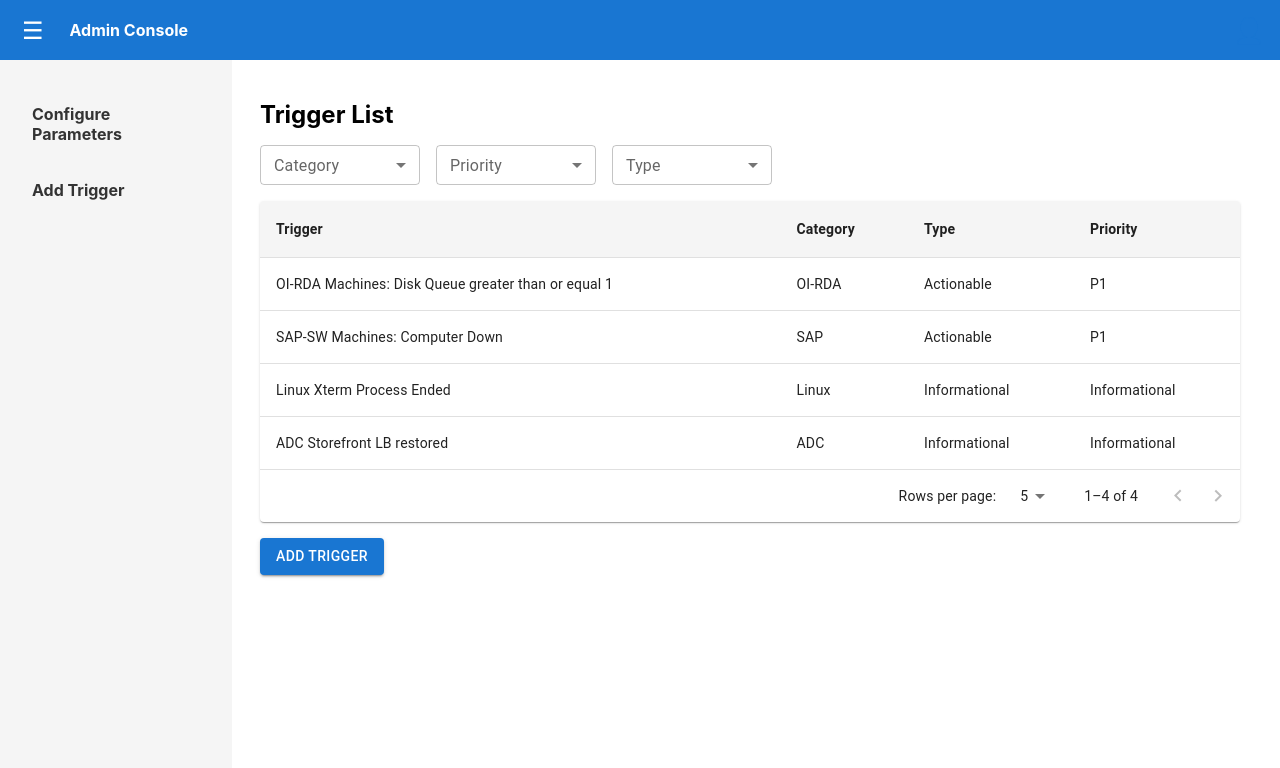
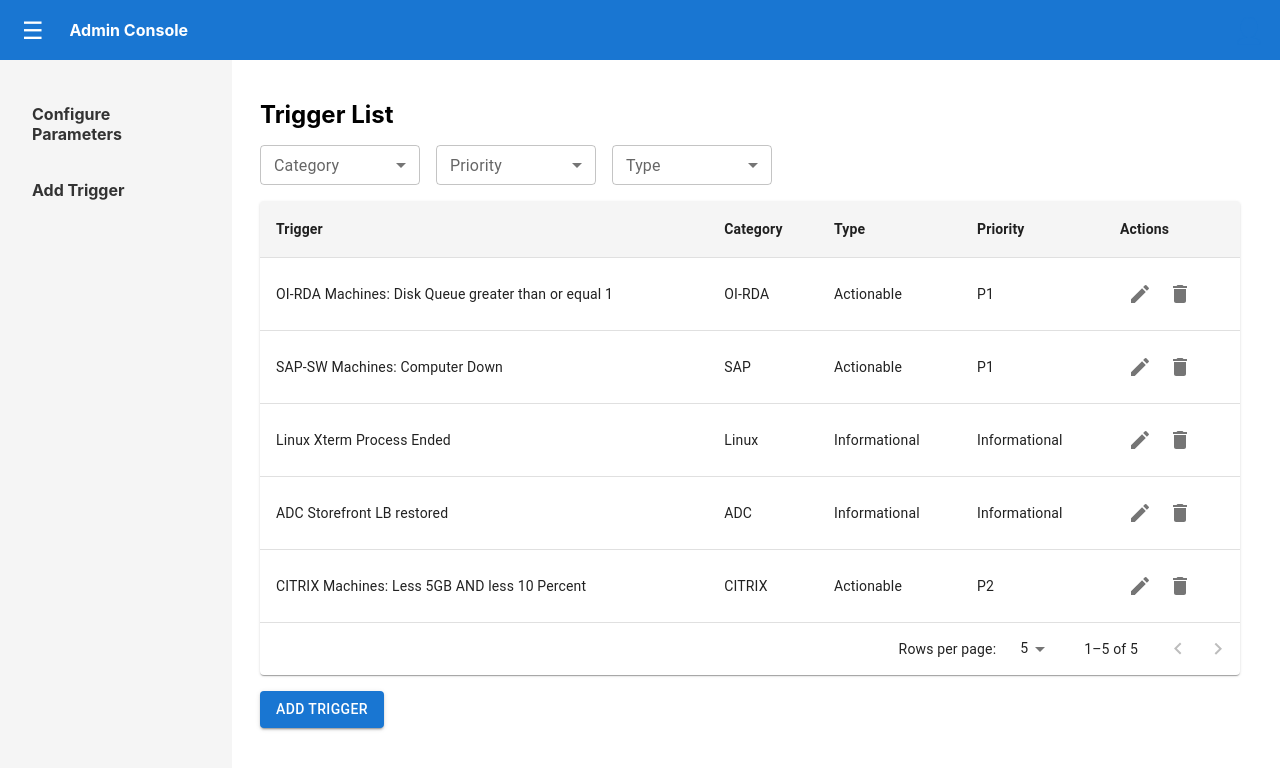
Before and after one commit to PulkitMathur2326/AdminConsole, a React (Vite) app: page /add-trigger in a window 1280 px wide. Shown: the top 768 px of the page. Built offline with nearby package versions, Linux system fonts and the light colour scheme.

Commit message:
Added edit and delete functionality

```diff
--- a/src/pages/AddTrigger.jsx
+++ b/src/pages/AddTrigger.jsx
@@ -13,19 +13,19 @@ import {
   Select,
   MenuItem,
   TablePagination,
+  IconButton,
 } from "@mui/material";
+import { Edit, Delete } from "@mui/icons-material";
 import TriggerDialog from "../components/TriggerDialog/TriggerDialog";
 import "./../styles/AddTrigger.scss";
 
 /** sanitize a trigger row to enforce business rules */
 const sanitize = (r) => {
   const row = { ...r };
-  // type default
   row.type = row.type === "Actionable" ? "Actionable" : "Informational";
   if (row.type === "Informational") {
     row.priority = "Informational";
   } else {
-    // actionable -> only P1 or P2 allowed, default to P1
     if (!["P1", "P2"].includes(row.priority)) row.priority = "P1";
   }
   return row;
@@ -33,16 +33,45 @@ const sanitize = (r) => {
 
 export default function AddTrigger() {
   const seed = [
-    { trigger: "OI-RDA Machines: Disk Queue greater than or equal 1", category: "OI-RDA", type: "Actionable", priority: "P1" },
-    { trigger: "SAP-SW Machines: Computer Down ", category: "SAP", type: "Actionable", priority: "1" },
-    { trigger: "Linux Xterm Process Ended ", category: "Linux", type: "Informational", priority: "Informational" },
-    { trigger: "ADC Storefront LB restored", category: "ADC", type: "Informational", priority: "Informational" },
+    {
+      trigger: "OI-RDA Machines: Disk Queue greater than or equal 1",
+      category: "OI-RDA",
+      type: "Actionable",
+      priority: "P1",
+    },
+    {
+      trigger: "SAP-SW Machines: Computer Down ",
+      category: "SAP",
+      type: "Actionable",
+      priority: "P1", // was "1", fixed by sanitize
+    },
+    {
+      trigger: "Linux Xterm Process Ended ",
+      category: "Linux",
+      type: "Informational",
+      priority: "Informational",
+    },
+    {
+      trigger: "ADC Storefront LB restored",
+      category: "ADC",
+      type: "Informational",
+      priority: "Informational",
+    },
+    {
+      trigger: "CITRIX Machines: Less 5GB AND less 10 Percent",
+      category: "CITRIX",
+      type: "Actionable",
+      priority: "P2",
+    }
   ];
 
   const [triggers, setTriggers] = useState(() => seed.map(sanitize));
 
   // dialog state
   const [openDialog, setOpenDialog] = useState(false);
+  const [editingIndex, setEditingIndex] = useState(null);
+  const [dialogInitial, setDialogInitial] = useState(null);
+  const [error, setError] = useState("");
 
   // filters
   const [filterCategory, setFilterCategory] = useState("");
@@ -80,13 +109,56 @@ export default function AddTrigger() {
     if (page > maxPage) setPage(0);
   }, [filtered.length, rowsPerPage, page]);
 
-  const paginated = filtered.slice(page * rowsPerPage, page * rowsPerPage + rowsPerPage);
+  const paginated = filtered.slice(
+    page * rowsPerPage,
+    page * rowsPerPage + rowsPerPage
+  );
 
+  /** Add or update trigger with validation */
   const handleDialogSave = (newRow) => {
     const sanitized = sanitize(newRow);
-    setTriggers((prev) => [sanitized, ...prev]); // add to top
-    // ensure page shows newest entry
-    setPage(0);
+
+    // duplicate check (trigger + category)
+    const duplicate = triggers.some(
+      (t, idx) =>
+        idx !== editingIndex &&
+        t.trigger.trim().toLowerCase() === sanitized.trigger.trim().toLowerCase() &&
+        t.category.trim().toLowerCase() === sanitized.category.trim().toLowerCase()
+    );
+
+    if (duplicate) {
+      setError("A trigger with this Trigger + Category already exists.");
+      return;
+    }
+
+    if (editingIndex !== null) {
+      const updated = [...triggers];
+      updated[editingIndex] = sanitized;
+      setTriggers(updated);
+      setEditingIndex(null);
+    } else {
+      setTriggers((prev) => [sanitized, ...prev]); // add new to top
+      setPage(0);
+    }
+
+    setDialogInitial(null);
+    setOpenDialog(false);
+    setError("");
+  };
+
+  const handleEdit = (index) => {
+    setEditingIndex(index);
+    setDialogInitial(triggers[index]);
+    setOpenDialog(true);
+    setError("");
+  };
+
+  const handleDelete = (index) => {
+    setTriggers((prev) => prev.filter((_, i) => i !== index));
+    if (editingIndex === index) {
+      setEditingIndex(null);
+      setDialogInitial(null);
+    }
   };
 
   return (
@@ -112,7 +184,11 @@ export default function AddTrigger() {
 
         <FormControl size="small" sx={{ minWidth: 160, mr: 2 }}>
           <InputLabel>Priority</InputLabel>
-          <Select value={filterPriority} label="Priority" onChange={(e) => setFilterPriority(e.target.value)}>
+          <Select
+            value={filterPriority}
+            label="Priority"
+            onChange={(e) => setFilterPriority(e.target.value)}
+          >
             <MenuItem value="">All</MenuItem>
             <MenuItem value="P1">P1</MenuItem>
             <MenuItem value="P2">P2</MenuItem>
@@ -122,13 +198,23 @@ export default function AddTrigger() {
 
         <FormControl size="small" sx={{ minWidth: 160 }}>
           <InputLabel>Type</InputLabel>
-          <Select value={filterType} label="Type" onChange={(e) => setFilterType(e.target.value)}>
+          <Select
+            value={filterType}
+            label="Type"
+            onChange={(e) => setFilterType(e.target.value)}
+          >
             <MenuItem value="">All</MenuItem>
             <MenuItem value="Informational">Informational</MenuItem>
             <MenuItem value="Actionable">Actionable</MenuItem>
           </Select>
         </FormControl>
       </div>
+
+      {error && (
+        <p style={{ color: "red", marginTop: "8px", fontSize: "0.9rem" }}>
+          {error}
+        </p>
+      )}
 
       <TableContainer component={Paper} sx={{ mt: 2 }}>
         <Table>
@@ -138,6 +224,7 @@ export default function AddTrigger() {
               <TableCell>Category</TableCell>
               <TableCell>Type</TableCell>
               <TableCell>Priority</TableCell>
+              <TableCell>Actions</TableCell>
             </TableRow>
           </TableHead>
 
@@ -147,13 +234,27 @@ export default function AddTrigger() {
                 <TableCell>{row.trigger}</TableCell>
                 <TableCell>{row.category}</TableCell>
                 <TableCell>{row.type}</TableCell>
-                <TableCell>{row.type === "Informational" ? "Informational" : row.priority}</TableCell>
+                <TableCell>
+                  {row.type === "Informational"
+                    ? "Informational"
+                    : row.priority}
+                </TableCell>
+                <TableCell>
+                  <IconButton onClick={() => handleEdit(page * rowsPerPage + idx)}>
+                    <Edit />
+                  </IconButton>
+                  <IconButton
+                    onClick={() => handleDelete(page * rowsPerPage + idx)}
+                  >
+                    <Delete />
+                  </IconButton>
+                </TableCell>
               </TableRow>
             ))}
 
             {paginated.length === 0 && (
               <TableRow>
-                <TableCell colSpan={4} align="center">
+                <TableCell colSpan={5} align="center">
                   No rows
                 </TableCell>
               </TableRow>
@@ -167,21 +268,37 @@ export default function AddTrigger() {
           page={page}
           onPageChange={(e, p) => setPage(p)}
           rowsPerPage={rowsPerPage}
-          onRowsPerPageChange={(e) => setRowsPerPage(parseInt(e.target.value, 10))}
+          onRowsPerPageChange={(e) =>
+            setRowsPerPage(parseInt(e.target.value, 10))
+          }
           rowsPerPageOptions={[5, 10, 20]}
         />
       </TableContainer>
 
       <div style={{ marginTop: 16 }}>
-        <Button variant="contained" onClick={() => setOpenDialog(true)}>
+        <Button
+          variant="contained"
+          onClick={() => {
+            setOpenDialog(true);
+            setEditingIndex(null);
+            setDialogInitial(null);
+            setError("");
+          }}
+        >
           Add Trigger
         </Button>
       </div>
 
       <TriggerDialog
         open={openDialog}
-        onClose={() => setOpenDialog(false)}
+        onClose={() => {
+          setOpenDialog(false);
+          setEditingIndex(null);
+          setDialogInitial(null);
+          setError("");
+        }}
         onSave={handleDialogSave}
+        initialData={dialogInitial}
       />
     </div>
   );
```
